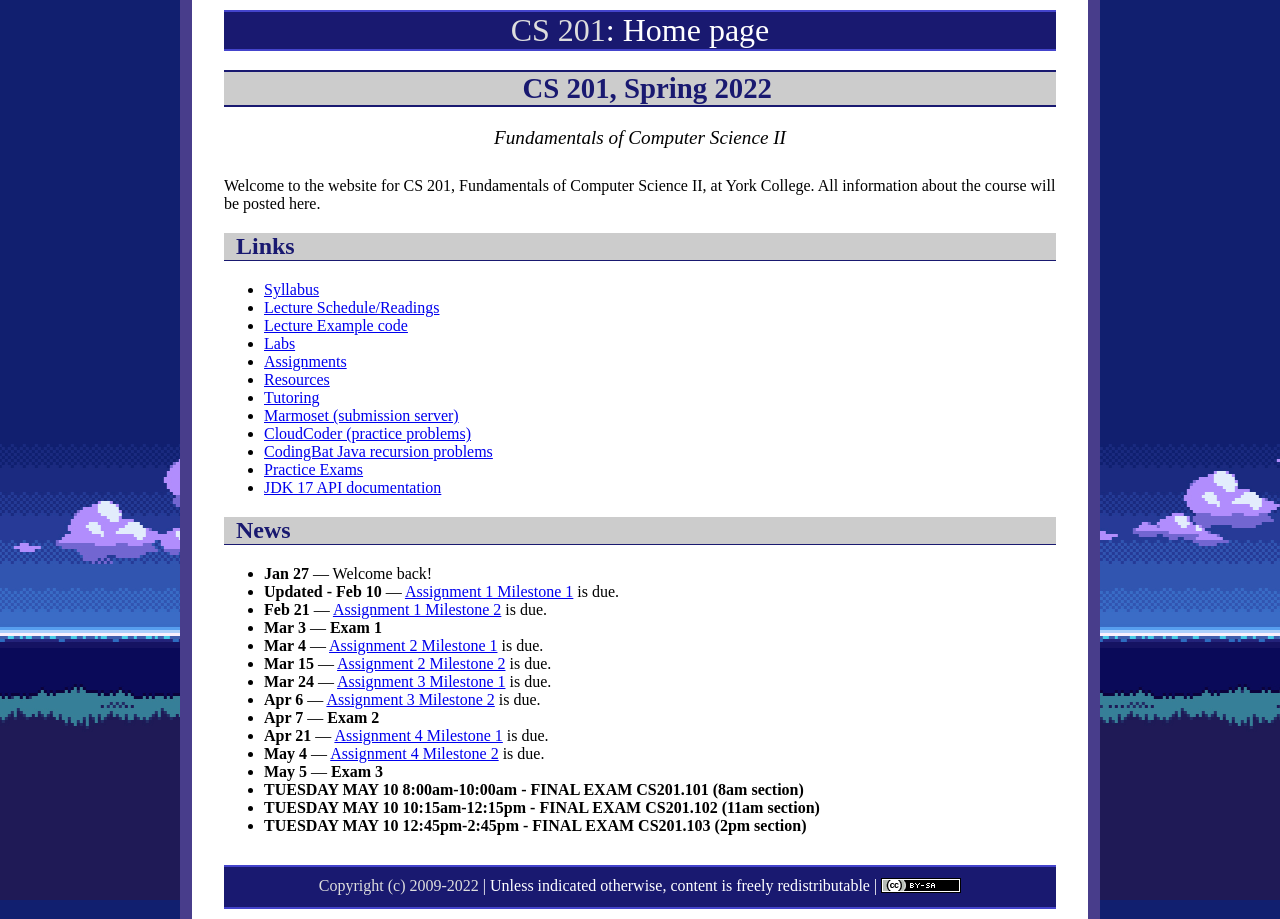
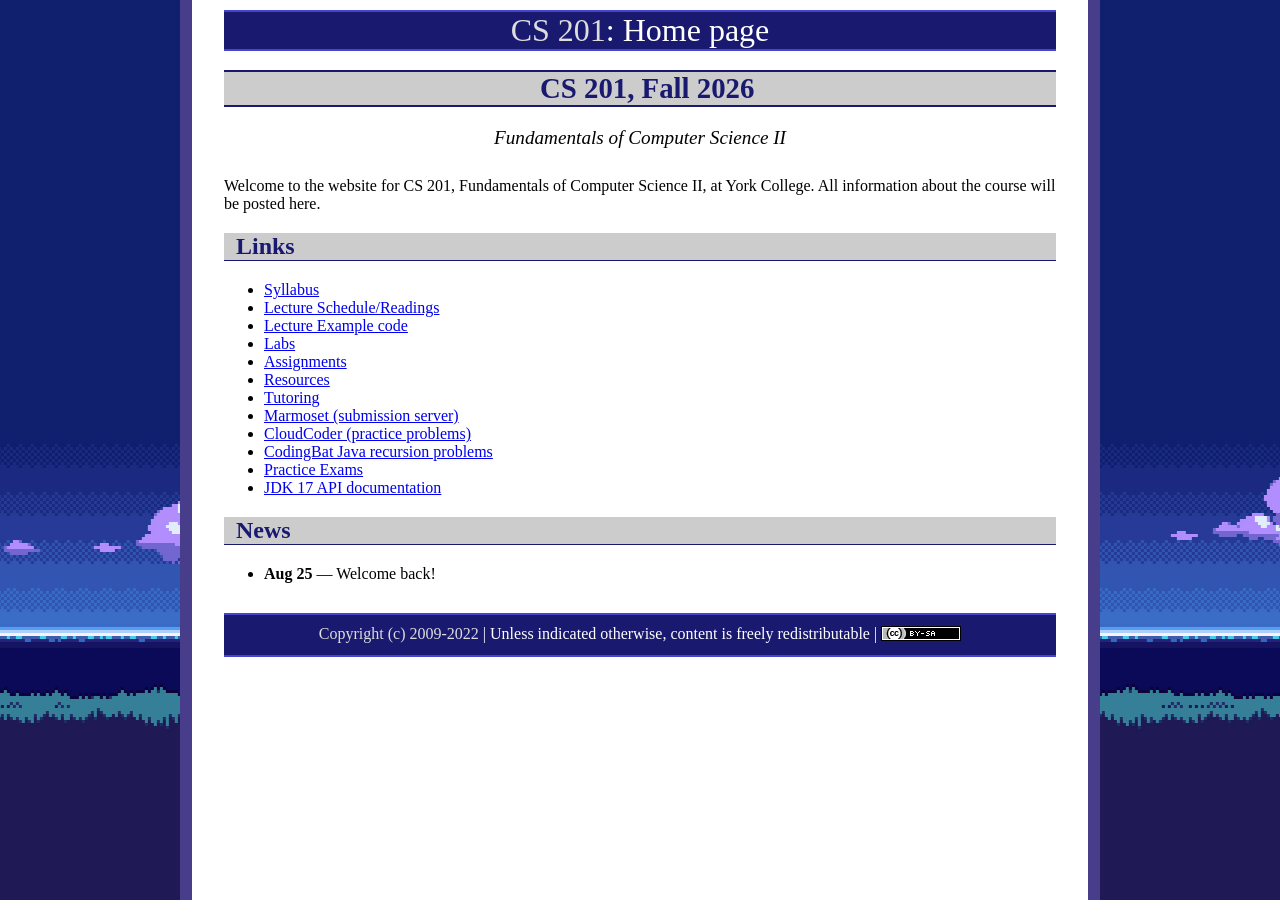
Before and after one commit to ycpcs/cs201-fall2026, a Jekyll site: the page built from index.md, in a window 1280 px wide. Built offline with Jekyll 4.4.1, drawn with Linux system fonts in a browser that asks for light colours.

Commit message:
Update index.md

```diff
--- a/index.md
+++ b/index.md
@@ -3,7 +3,7 @@ layout: default
 title: Home page
 ---
 
-# CS 201, Spring 2022
+# CS 201, Fall 2026
 
 <div id="subtitle">Fundamentals of Computer Science II</div>
 
@@ -25,6 +25,8 @@ Welcome to the website for CS 201, Fundamentals of Computer Science II, at York
 * [JDK 17 API documentation](https://docs.oracle.com/en/java/javase/17/docs/api/index.html)
 
 ## News
+
+<!--
 * **Jan 27** &mdash; Welcome back!
 * **Updated - Feb 10** &mdash; [Assignment 1 Milestone 1](assign/assign01.html) is due.
 * **Feb 21** &mdash; [Assignment 1 Milestone 2](assign/assign01.html) is due.
@@ -40,9 +42,12 @@ Welcome to the website for CS 201, Fundamentals of Computer Science II, at York
 * **TUESDAY MAY 10 8:00am-10:00am - FINAL EXAM CS201.101 (8am section)**
 * **TUESDAY MAY 10 10:15am-12:15pm - FINAL EXAM CS201.102 (11am section)**
 * **TUESDAY MAY 10 12:45pm-2:45pm - FINAL EXAM CS201.103 (2pm section)**
+-->
+
+
+* **Aug 25** &mdash; Welcome back!
 
 <!--
-* **Aug 25** &mdash; Welcome back!
 * **Updated - Sep 6** &mdash; [Assignment 1 Milestone 1](assign/assign01.html) is due.
 * **Sept 16** &mdash; [Assignment 1 Milestone 2](assign/assign01.html) is due.
 * **Sept 26** &mdash; [Assignment 2 Milestone 1](assign/assign02.html) is due.
```
